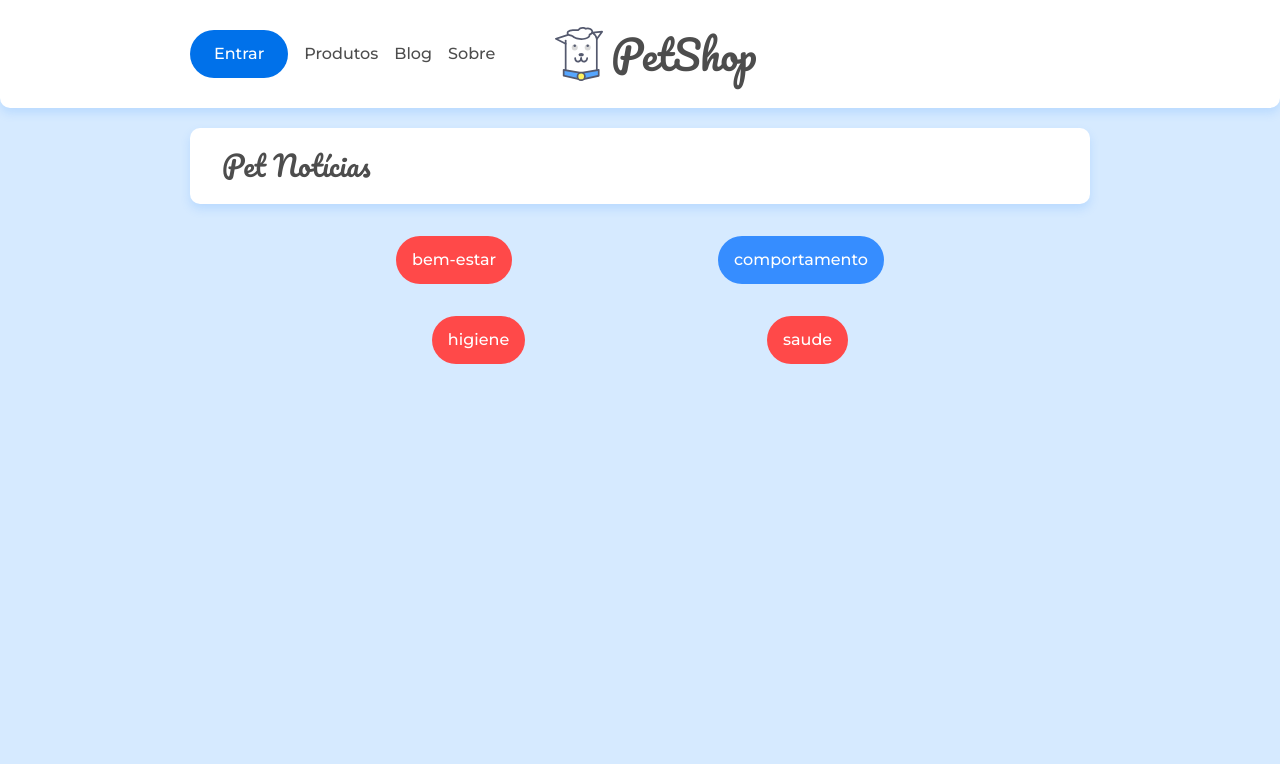
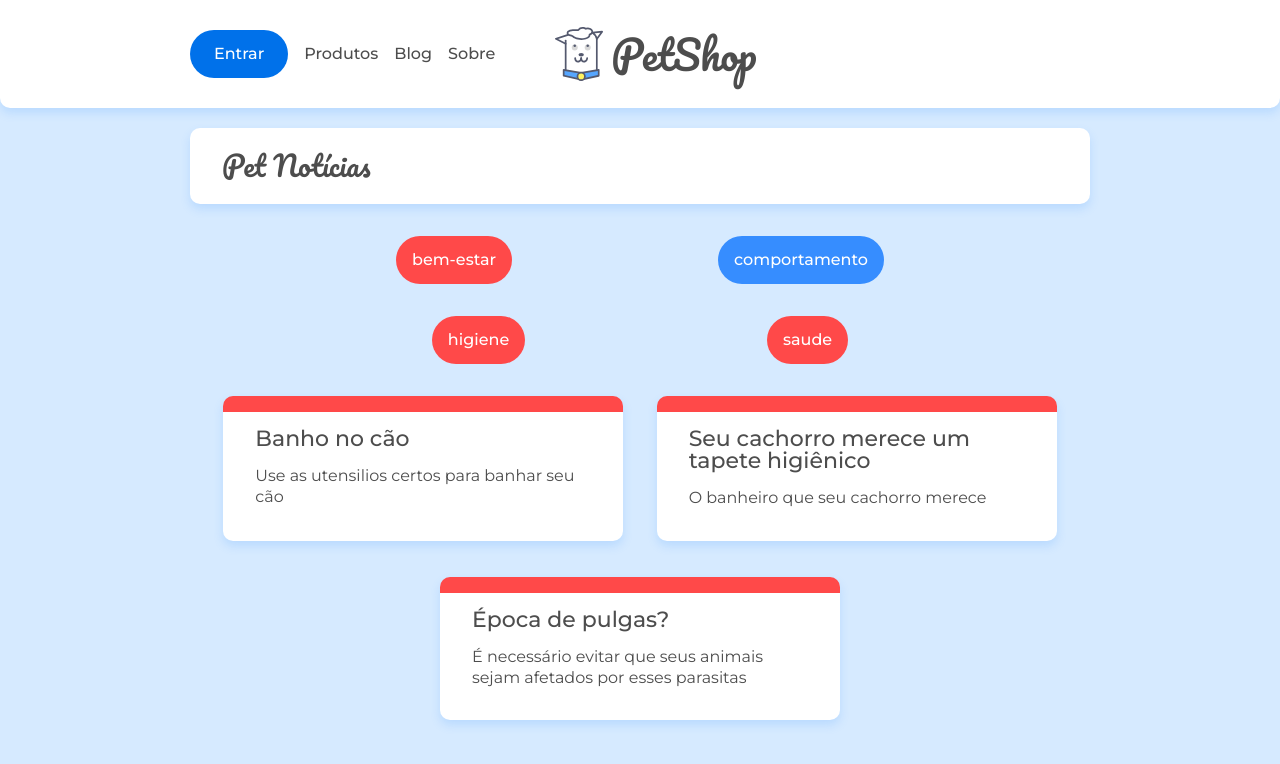
Before and after one commit to danielgaio/javascript-study, a React (Create React App) app in the folder curso-8/1925-React-Router-projeto_inicial/petshop/: page /categoria/bem-estar in a window 1280 px wide. Shown: the top 764 px of the page. Built offline with nearby package versions, Linux system fonts and the light colour scheme; data requests are answered from the project's data file.

Commit message:
Finalizado o curso 8. - Corrigida a falha da exibição das subcategorias.

```diff
--- a/curso-8/1925-React-Router-projeto_inicial/petshop/src/paginas/Categoria.jsx
+++ b/curso-8/1925-React-Router-projeto_inicial/petshop/src/paginas/Categoria.jsx
@@ -1,22 +1,27 @@
-import React, {useState, useEffect} from "react";
-import { Link, Route, Switch, useParams, useRouteMatch } from "react-router-dom";
+import React, { useEffect, useState } from "react";
+import {
+  Link,
+  Route,
+  Switch,
+  useParams,
+  useRouteMatch,
+} from "react-router-dom";
 import { busca } from "../api/api";
 import "../assets/css/blog.css";
 import ListaCategorias from "../components/ListaCategorias";
 import ListaPost from "../components/ListaPost";
-import SubCategoria from '../paginas/SubCategoria'
+import SubCategoria from "../paginas/SubCategoria";
 
 const Categoria = () => {
-  const { id } = useParams()
-  const { url, path } = useRouteMatch()
-  const [subcategorias, setSubCategorias] = useState([])
+  const { id } = useParams();
+  const { url, path } = useRouteMatch();
+  const [subcategorias, setSubCategorias] = useState([]);
 
   useEffect(() => {
-    // aqui pode ser categoria
     busca(`/categorias/${id}`, (categoria) => {
-      setSubCategorias(categoria.subcategorias)
-    })
-  }, [id])
+      setSubCategorias(categoria.subcategorias);
+    });
+  }, [id]);
 
   return (
     <>
@@ -32,14 +37,16 @@ const Categoria = () => {
             className={`lista-categorias__categoria lista-categorias__categoria--${id}`}
             key={subcategoria}
           >
-            <Link to={`${url}/${subcategoria}`}>{subcategoria}</Link>
+            <Link to={`${url}/${subcategoria}`}>
+              {subcategoria}
+            </Link>
           </li>
         ))}
       </ul>
 
       <Switch>
         <Route exact path={`${path}/`}>
-          <ListaPost url={`/posts? =${ id}`} />
+          <ListaPost url={`/posts?categoria=${id}`} />
         </Route>
         <Route path={`${path}/:subcategoria`}>
           <SubCategoria />
--- a/curso-8/1925-React-Router-projeto_inicial/petshop/src/paginas/Post.jsx
+++ b/curso-8/1925-React-Router-projeto_inicial/petshop/src/paginas/Post.jsx
@@ -1,20 +1,18 @@
-import React, { useState, useEffect } from 'react';
-import {useParams, useHistory} from 'react-router-dom'
-import { busca } from '../api/api'
-import '../assets/css/post.css'
+import React, { useEffect, useState } from "react";
+import { useHistory, useParams } from "react-router-dom";
+import { busca } from "../api/api";
+import "../assets/css/post.css";
 
 const Post = () => {
-  let history = useHistory()
-  const {id} = useParams()
-  const [post, setPost] = useState({})
+  let history = useHistory();
+  const { id } = useParams();
+  const [post, setPost] = useState({});
 
   useEffect(() => {
-    busca(`/posts/${id}`, setPost)
-      .catch(() => {
-        history.push('/404')
-      })
-  }, [id, history])
-
+    busca(`/posts/${id}`, setPost).catch(() => {
+      history.push("/404");
+    });
+  }, [id]);
 
   return (
     <main className="container flex flex--centro">
@@ -23,7 +21,7 @@ const Post = () => {
         <p className="cartao__texto">{post.body}</p>
       </article>
     </main>
-  )
-}
+  );
+};
 
-export default Post
+export default Post;
--- a/curso-8/1925-React-Router-projeto_inicial/petshop/src/paginas/SubCategoria.jsx
+++ b/curso-8/1925-React-Router-projeto_inicial/petshop/src/paginas/SubCategoria.jsx
@@ -3,7 +3,7 @@ import { useParams } from "react-router-dom";
 import ListaPost from "../components/ListaPost";
 
 const SubCategoria = () => {
-  const { subcategoria } = useParams;
+  const { subcategoria } = useParams();
   return <ListaPost url={`/posts?subcategoria=${subcategoria}`} />;
 };
 
```
Also changed, not shown: 1 other file (tests, documents, lock files or other folders).
